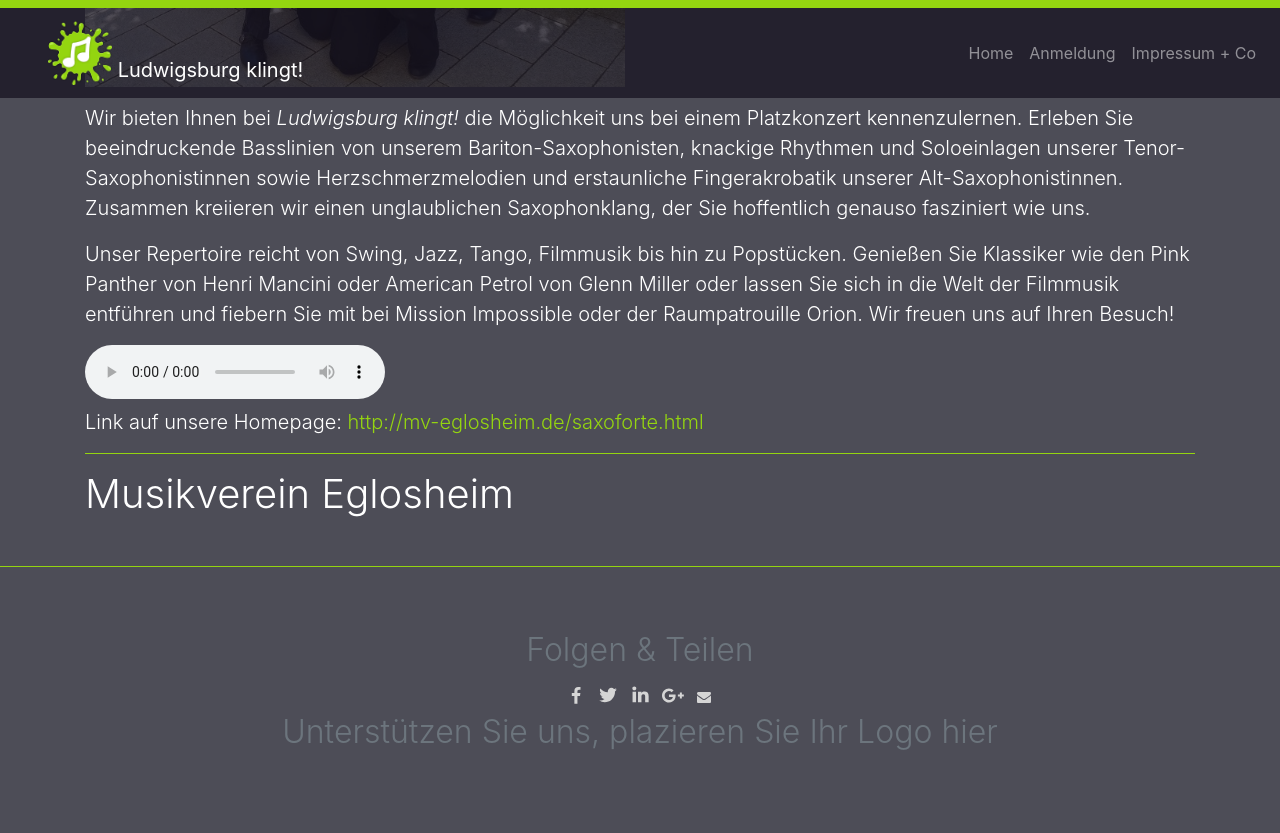
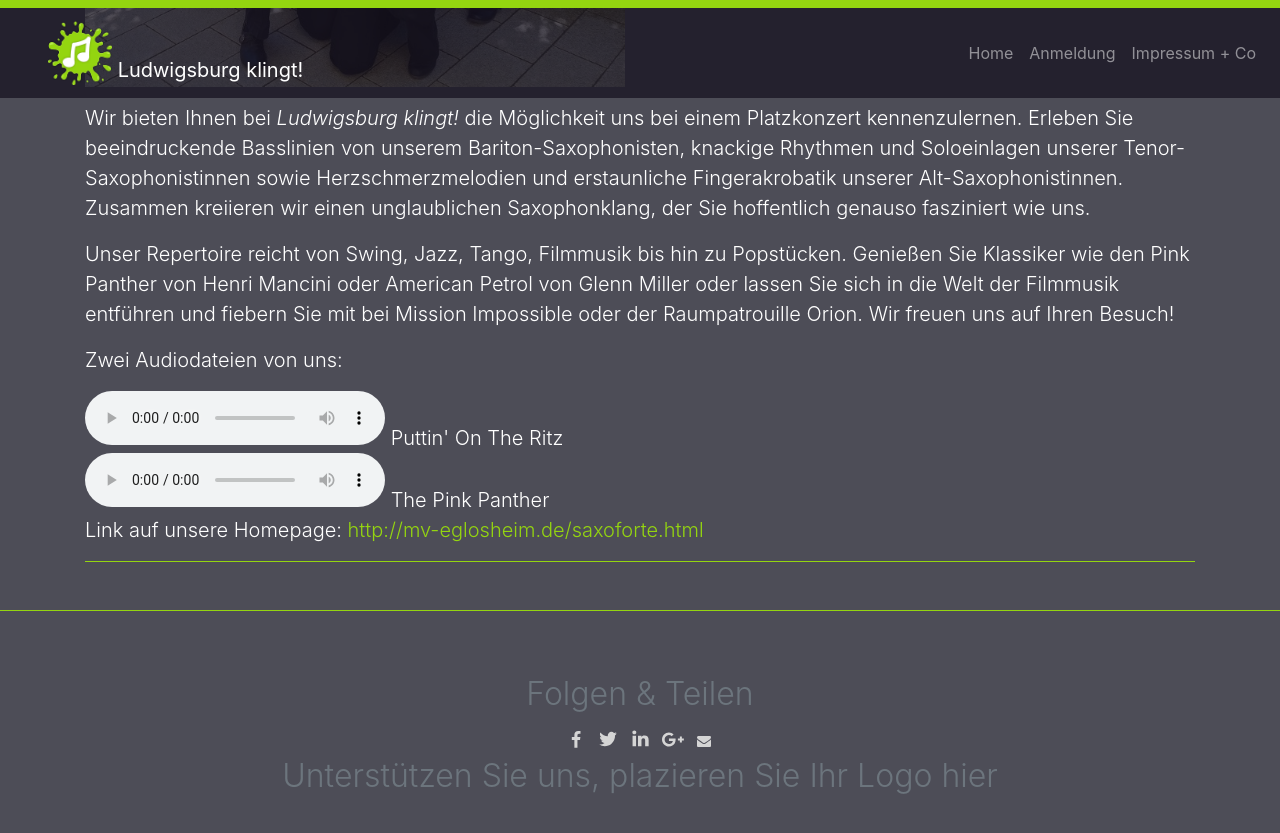
Before and after one commit to Harald-LB/LB-klingt, a Jekyll site: the page built from _posts/2019-12-11-teilnehmer.markdown, in a window 1280 px wide and 900 px high, scrolled down 5789 px. Shown: the top 833 px of the window. Built offline with Jekyll 4.4.1, drawn with Linux system fonts in a browser that asks for light colours.

Commit message:
Saxoforte MP3 hinzugefügt.

```diff
--- a/_posts/2019-12-11-teilnehmer.markdown
+++ b/_posts/2019-12-11-teilnehmer.markdown
@@ -171,13 +171,24 @@ Genießen Sie Klassiker wie den Pink Panther von Henri Mancini oder American Pet
 Glenn Miller oder lassen Sie sich in die Welt der Filmmusik entführen und fiebern Sie
 mit bei Mission Impossible oder der Raumpatrouille Orion. Wir freuen uns auf Ihren Besuch!
 
-<audio controls>
-  <source src="assets/audio/saxoforte/Saxoforte_Puttin_on_the_Ritz.mp3" type="audio/mpeg">
-Your browser does not support the audio element.
-</audio>
+Zwei Audiodateien von uns:
+<div>
+  <audio controls style="max-width: 100%;">
+    <source src="assets/audio/saxoforte/Saxoforte_Puttin_on_the_Ritz.mp3" type="audio/mpeg">
+    Ihr Browser unterstüzt diese Audioformant leider nicht.
+  </audio>
+  Puttin' On The Ritz
+</div>
+<div>
+  <audio controls style="max-width: 100%;">
+    <source src="assets/audio/saxoforte/Saxoforte_The Pink Panther.mp3" type="audio/mpeg">
+    Ihr Browser unterstüzt diese Audioformant leider nicht.
+  </audio>
+  The Pink Panther
+</div>
+
+
 
 Link auf unsere Homepage: [http://mv-eglosheim.de/saxoforte.html](http://mv-eglosheim.de/saxoforte.html)
 
 <hr class="my-md-3">
-
-# Musikverein Eglosheim
```
Also changed, not shown: 2 other files.
